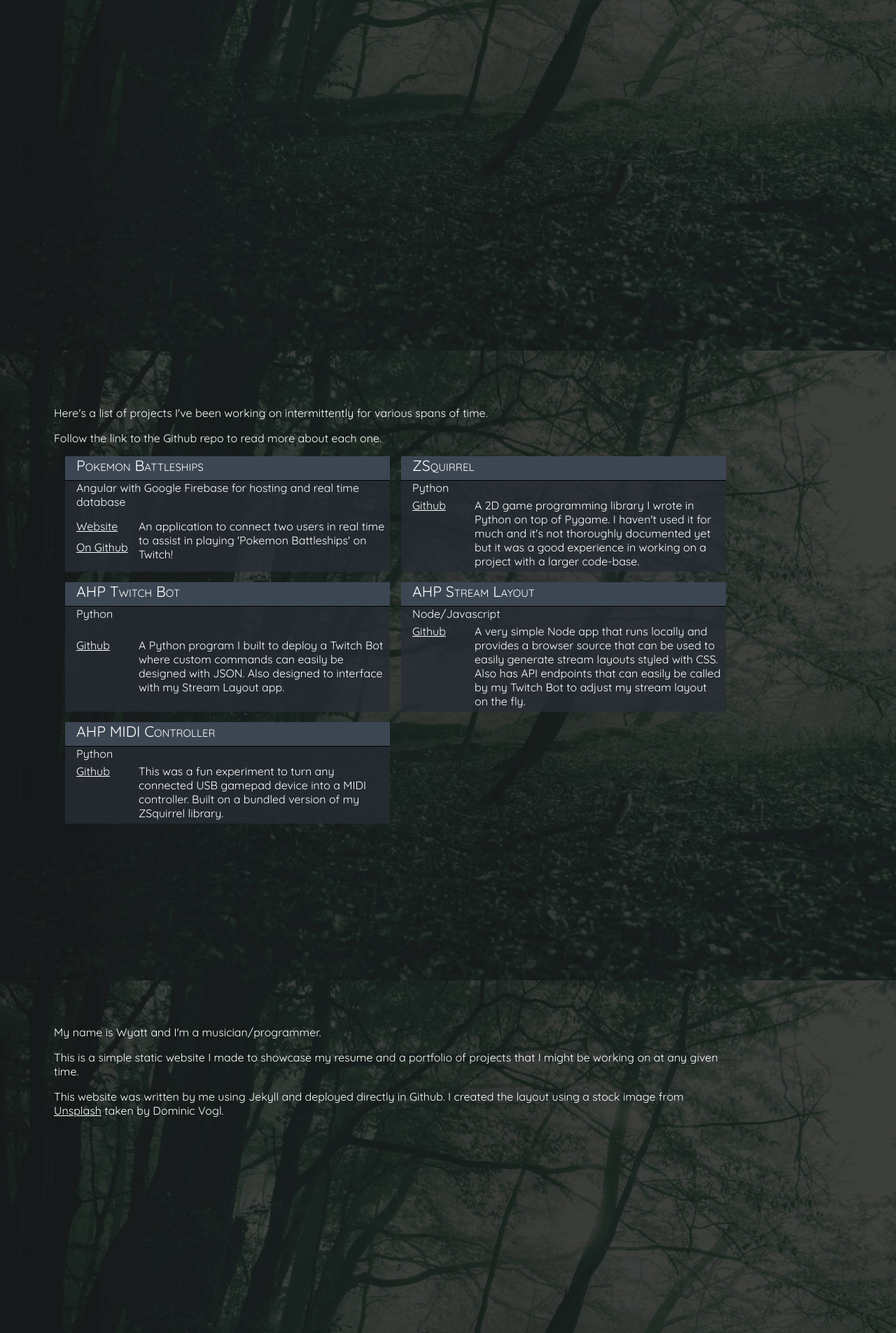
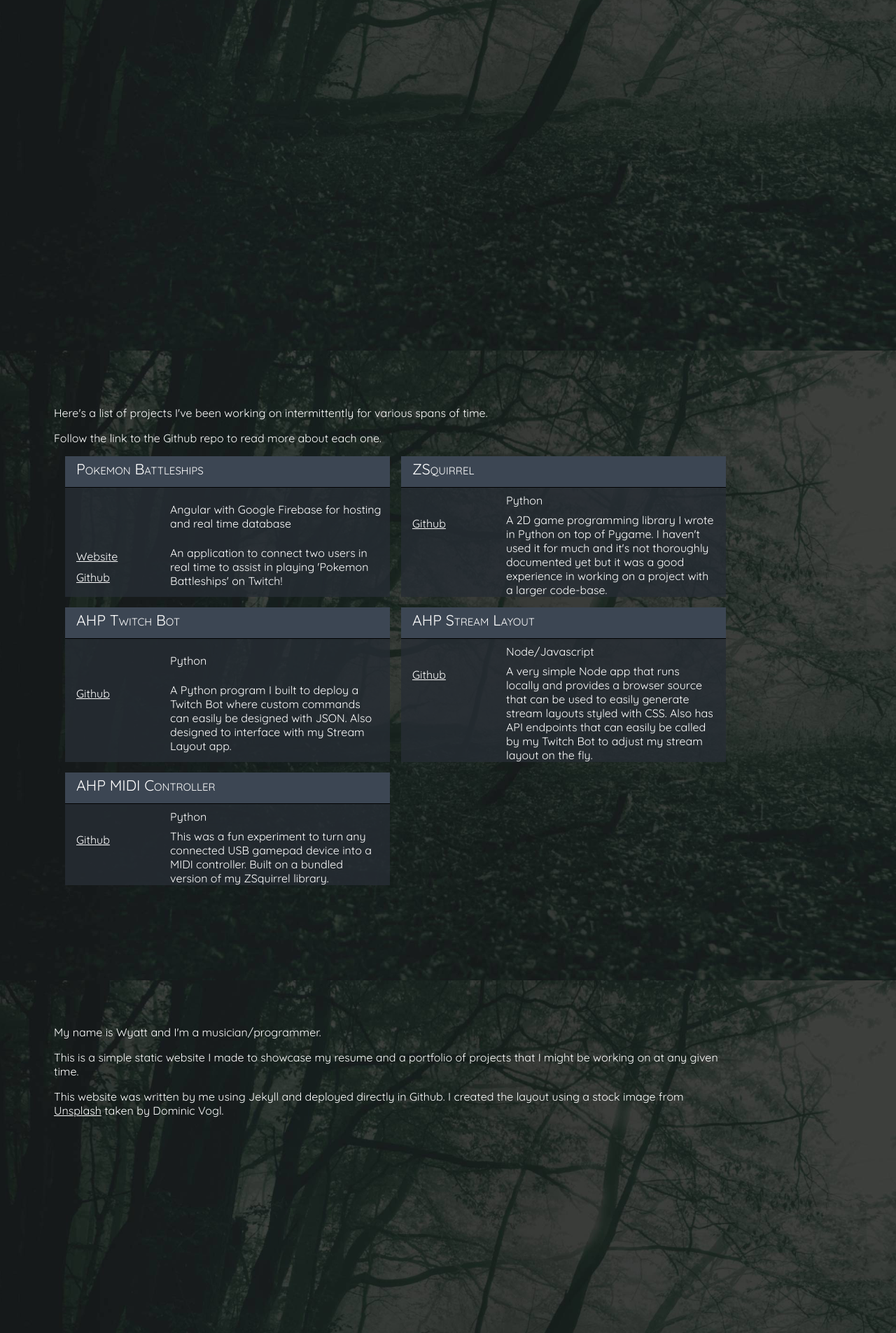
Before and after one commit to wstrother/old-portfolio, a Jekyll site: the page built from index.html, in a window 1280 px wide. Shown: the part 399-2304 px from the top of the page at 70% size. Built offline with Jekyll 4.4.1, drawn with Linux system fonts in a browser that asks for light colours.

Commit message:
minor css edits for portfolio

```diff
--- a/_data/portfolio.json
+++ b/_data/portfolio.json
@@ -4,7 +4,7 @@
         "language": "Angular with Google Firebase for hosting and real time database",
         "links": [
             {"text": "Website", "url": "https://battleships-94af5.web.app/"},
-            {"text": "On Github", "repo": "ahp-twitch-battleships"}
+            {"text": "Github", "repo": "ahp-twitch-battleships"}
         ],
         "description": "An application to connect two users in real time to assist in playing 'Pokemon Battleships' on Twitch!"
     },
--- a/_includes/portfolio.html
+++ b/_includes/portfolio.html
@@ -19,7 +19,7 @@
 
             <div class="project-links">
                 {% for link in project.links %}
-
+                <div>
                     {% if link.repo %}
                     <a class="github-link" href="https://github.com/wstrother/{{ link.repo }}">
                         {{ link.text }}
@@ -31,7 +31,7 @@
                         {{ link.text }}
                     </a>
                     {% endif %}
-
+                </div>
                 {% endfor %}
             </div>
 
--- a/_scss/portfolio.scss
+++ b/_scss/portfolio.scss
@@ -8,13 +8,11 @@
     }
 }
 
-$col-width: 100px;
-$row-height: 35px;
+$col-width: 150px;
 
 .portfolio-project {
     margin-bottom: 15px;
     display: grid;
-    grid-template-rows: $row-height auto;
     grid-template-columns: $col-width auto;
     @extend %clear-panel;
     margin-left: 1rem;
@@ -23,8 +21,9 @@ $row-height: 35px;
 .project-name {
     @include pretty-font(16pt);
     @extend %panel-bg;
-    padding-left: 1rem;
-    padding-bottom: 5px;
+    padding: 5px 5px 5px 1rem;
+    margin-bottom: 0.5rem;
+    height: 34px;
     font-variant: small-caps;
     grid-column-start: 1;
     grid-column-end: 3;
@@ -32,7 +31,8 @@ $row-height: 35px;
 
 .project-language {
     @include pretty-font(12pt);
-    padding-left: 1rem;
+    padding-left: $col-width;
+    margin-bottom: 0.5rem;
     grid-column-start: 1;
     grid-column-end: 3;
 }
@@ -49,7 +49,5 @@ $row-height: 35px;
 }
 
 .project-description {
-    grid-column-start: 2;
-    grid-column-end: 2;
-    padding: 5px;
+    padding-right: 1rem;
 }
```
Lines whose indentation alone changed are shown as unchanged.
